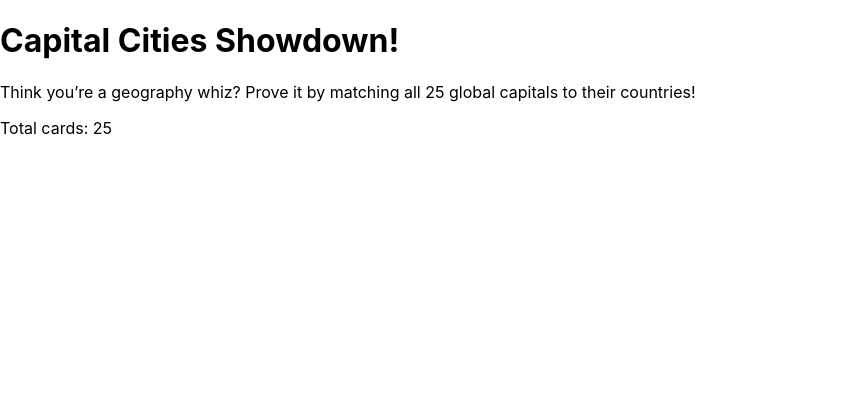
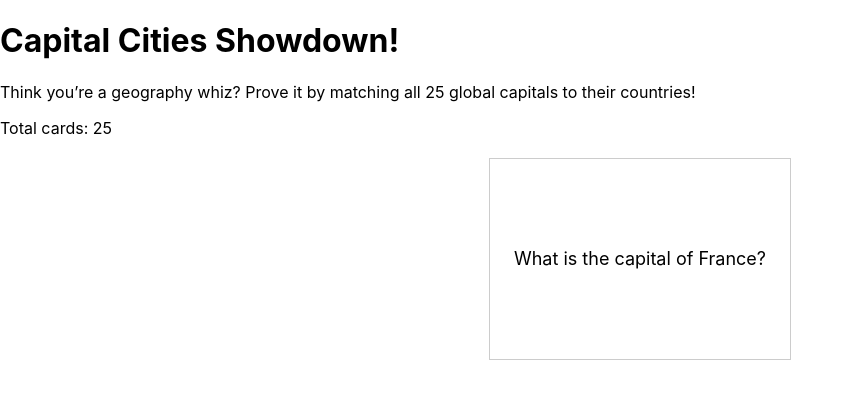
Before and after one commit to rajan10kuwar/flashcards-app, a React (Create React App) app: page / in a window 1280 px wide. Shown: the top 398 px of the page, without its empty margins (0-854 px from the left). Built offline with nearby package versions, Linux system fonts and the light colour scheme.

Commit message:
Display single card with question

```diff
--- a/src/App.js
+++ b/src/App.js
@@ -1,5 +1,6 @@
-import React from 'react';
+import React, { useState } from 'react';
 import './App.css';
+import Card from './Card';
 
 const cards = [
   { question: "What is the capital of France?", answer: "Paris" },
@@ -30,11 +31,14 @@ const cards = [
 ];
 
 const App = () => {
+  const [currentIndex, setCurrentIndex] = useState(0);
+
   return (
     <div>
       <h1>Capital Cities Showdown!</h1>
       <p>Think you’re a geography whiz? Prove it by matching all 25 global capitals to their countries!</p>
       <p>Total cards: {cards.length}</p>
+      <Card content={cards[currentIndex].question} />
     </div>
   );
 };
--- /dev/null
+++ b/src/Card.css
@@ -0,0 +1,10 @@
+.card {
+  width: 300px;
+  height: 200px;
+  border: 1px solid #ccc;
+  display: flex;
+  align-items: center;
+  justify-content: center;
+  font-size: 18px;
+  margin: 20px auto;
+}
--- /dev/null
+++ b/src/Card.js
@@ -0,0 +1,12 @@
+import React from 'react';
+import './Card.css';
+
+const Card = ({ content }) => {
+  return (
+    <div className="card">
+      {content}
+    </div>
+  );
+};
+
+export default Card;
```
